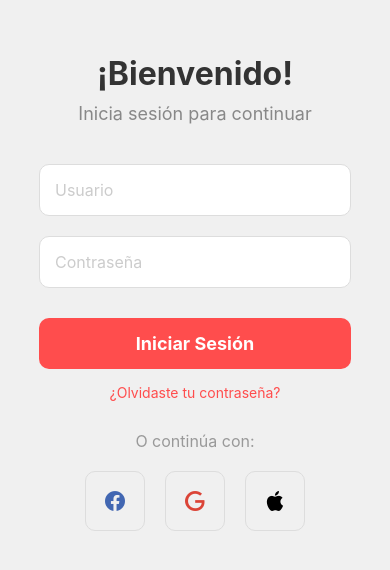
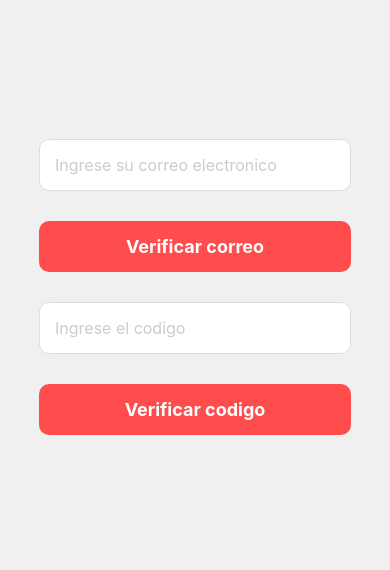
Before and after one commit to robertomarroquin23/SistemaBibliotecario, a React Native app in the folder Frontend/: screen /Verificacion in a window 390 px wide. Shown: the part 130-700 px from the top of the page. Built offline with nearby package versions, Linux system fonts and the light colour scheme.

Commit message:
Cambios Ariel

```diff
--- a/Frontend/App.js
+++ b/Frontend/App.js
@@ -5,9 +5,11 @@ import { createStackNavigator } from '@react-navigation/stack';
 import { MaterialCommunityIcons } from '@expo/vector-icons';
 
 import Login from './src/pages/Login';
-import Principal from './src/pages/Principal';
-import MisLibros from './src/pages/MisLibros';
-import DetallesLibro from './src/pages/DetalleLibro';
+import MisLibros from './src/pages/Mslibros';
+import DetallesLibro from './src/pages/Detallerlibros';
+import Principal from './src/pages/Principal'
+import Recuperacion from './src/pages/Recuperacion';
+import Verificacion from './src/pages/Verificacion';
 
 const Tab = createBottomTabNavigator();
 const Stack = createStackNavigator();
@@ -77,7 +79,16 @@ const App = () => {
           name="DetallesLibro"
           component={DetallesLibro}
           options={{ headerShown: false }}
-
+        />
+        <Stack.Screen
+          name="Verificacion"
+          component={Verificacion}
+          options={{ headerShown: false }}
+        />
+        <Stack.Screen
+          name="Recuperacion"
+          component={Recuperacion}
+          options={{ headerShown: false }}
         />
       </Stack.Navigator>
     </NavigationContainer>
--- a/Frontend/src/pages/Login.js
+++ b/Frontend/src/pages/Login.js
@@ -10,6 +10,10 @@ const Login = () => {
   const handleLogin = () => {
     navigation.navigate('MainTabs');
   };
+
+  const Recuperacion = () => {
+    navigation.navigate('Verificacion');
+  }
 
   return (
     <View style={styles.container}>
@@ -32,9 +36,9 @@ const Login = () => {
         <Text style={styles.buttonText}>Iniciar Sesión</Text>
       </TouchableOpacity>
 
-      <Text style={styles.forgotPassword}>¿Olvidaste tu contraseña?</Text>
+      <Text style={styles.forgotPassword} onPress={Recuperacion}>¿Olvidaste tu contraseña?</Text>
+
       <Text style={styles.orText}>O continúa con:</Text>
-
       <View style={styles.socialButtonsContainer}>
         <TouchableOpacity style={styles.socialButton}>
           <MaterialCommunityIcons name="facebook" size={24} color="#4267B2" />
--- a/Frontend/src/pages/Principal.js
+++ b/Frontend/src/pages/Principal.js
@@ -1,6 +1,3 @@
-
-
-
 import React, { useState, useEffect, useRef } from 'react';
 import { StyleSheet, View, Text, Dimensions, ScrollView, TouchableOpacity, TextInput, Image, Animated } from 'react-native';
 import { Ionicons } from '@expo/vector-icons';
--- /dev/null
+++ b/Frontend/src/pages/Recuperacion.js
@@ -0,0 +1,61 @@
+import React from "react";
+import { View, Text, TextInput, StyleSheet, TouchableOpacity } from "react-native";
+import { useNavigation } from '@react-navigation/native';
+
+const Recuperacion = () => {
+  const navigation = useNavigation();
+  const changeScreen = () => {
+    navigation.navigate("Login")
+  }
+  return(
+    <View style={styles.container}>
+        <TextInput
+        style={styles.input}
+        placeholderTextColor="#ccc"
+        placeholder="Nueva contraseña"
+        />
+        <TextInput
+        style={styles.input}
+        placeholderTextColor="#ccc"
+        placeholder="Vuelva a escribir la nueva contraseña"
+        />
+        <TouchableOpacity style={styles.button} onPress={changeScreen}>
+        <Text style={styles.buttonText}>Cambiar contraseña</Text>
+      </TouchableOpacity>
+    </View>
+  )
+}
+const styles = StyleSheet.create({
+    container: {
+      flex: 1,
+      justifyContent: 'center',
+      alignItems: 'center',
+      backgroundColor: '#f0f0f0',
+    },
+    input: {
+      width: '80%',
+      padding: 15,
+      marginVertical: 10,
+      backgroundColor: '#fff',
+      borderRadius: 10,
+      borderColor: '#ddd',
+      borderWidth: 1,
+      fontSize: 16,
+      color: '#333',
+    },
+    button: {
+      width: '80%',
+      backgroundColor: '#ff4d4d',
+      padding: 15,
+      borderRadius: 10,
+      alignItems: 'center',
+      marginTop: 20,
+      marginBottom: 20
+    },
+    buttonText: {
+      color: '#fff',
+      fontSize: 18,
+      fontWeight: 'bold',
+    }
+  });
+export default Recuperacion;
--- /dev/null
+++ b/Frontend/src/pages/Verificacion.js
@@ -0,0 +1,72 @@
+import React, { useState } from "react";
+import { View, Text, TextInput, StyleSheet, TouchableOpacity } from "react-native";
+import { useNavigation } from "@react-navigation/native";
+
+
+const Verificacion = () => {
+  const [isEmailVerified, setIsEmailVerified] = useState(false);
+  const navigation = useNavigation();
+  const verification = () => {
+    navigation.navigate("Recuperacion");
+  };
+  const verifyEmail = () => {
+    setIsEmailVerified(true);
+  };
+
+  return (
+    <View style={styles.container}>
+      <TextInput
+        style={styles.input}
+        placeholderTextColor="#ccc"
+        placeholder="Ingrese su correo electronico"
+      />
+      <TouchableOpacity style={styles.button} onPress={verifyEmail}>
+        <Text style={styles.buttonText}>Verificar correo</Text>
+      </TouchableOpacity>
+      <TextInput
+        style={styles.input}
+        placeholderTextColor="#ccc"
+        placeholder="Ingrese el codigo"
+        editable={isEmailVerified}
+      />
+      <TouchableOpacity style={styles.button} onPress={verification} disabled={!isEmailVerified}>
+        <Text style={styles.buttonText}>Verificar codigo</Text>
+      </TouchableOpacity>
+    </View>
+  );
+};
+const styles = StyleSheet.create({
+    container: {
+      flex: 1,
+      justifyContent: 'center',
+      alignItems: 'center',
+      backgroundColor: '#f0f0f0',
+    },
+    input: {
+      width: '80%',
+      padding: 15,
+      marginVertical: 10,
+      backgroundColor: '#fff',
+      borderRadius: 10,
+      borderColor: '#ddd',
+      borderWidth: 1,
+      fontSize: 16,
+      color: '#333',
+    },
+    button: {
+      width: '80%',
+      backgroundColor: '#ff4d4d',
+      padding: 15,
+      borderRadius: 10,
+      alignItems: 'center',
+      marginTop: 20,
+      marginBottom: 20
+    },
+    buttonText: {
+      color: '#fff',
+      fontSize: 18,
+      fontWeight: 'bold',
+    }
+});
+
+export default Verificacion;
```
Also changed, not shown: Frontend/package.json (+14 -1 lines), Frontend/src/img/ju.png (added), 1 other file (tests, documents, lock files or other folders).
